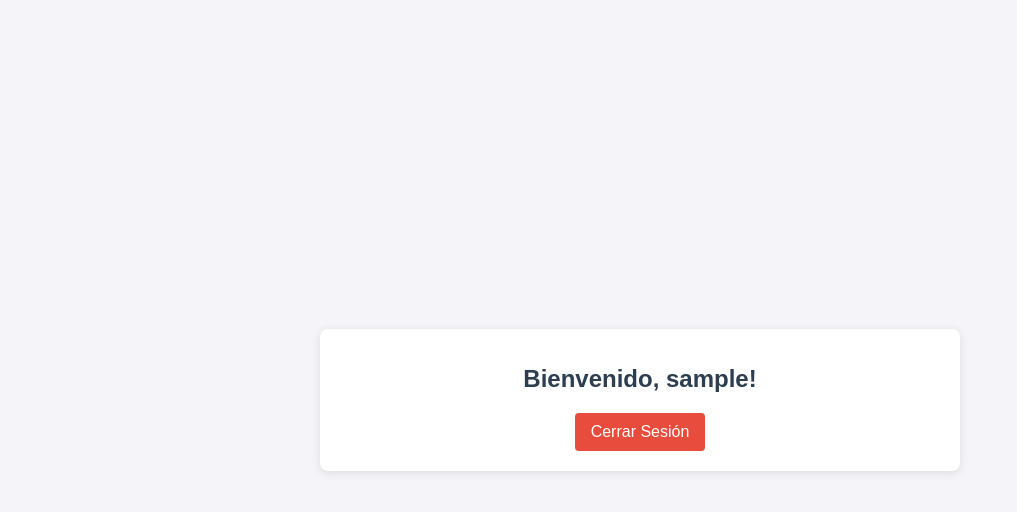
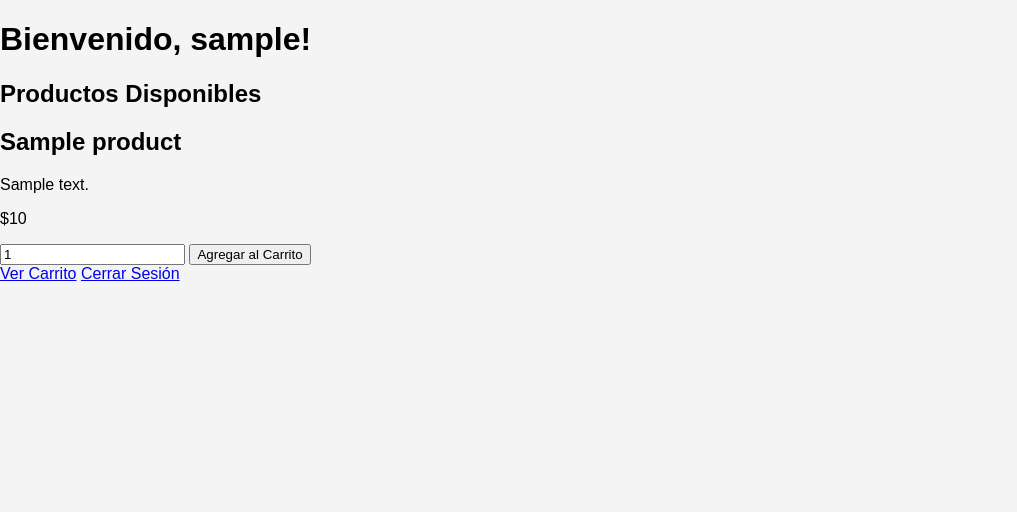
Before and after one commit to goisra/prueba1, a PHP site: page /user.php in a window 1280 px wide. Shown: the top 512 px of the page, without its empty margins (0-1017 px from the left). Run offline with PHP 8.4, Linux system fonts and the light colour scheme; the visitor is signed in with stand-in values (Sample User, id 1); tables that the repository leaves empty or names only in its code hold one stand-in row (values such as "Sample post").

Commit message:
Update user.php

```diff
--- a/Producto/user.php
+++ b/Producto/user.php
@@ -4,18 +4,45 @@ if (!isset($_SESSION['username']) || $_SESSION['user_type'] != 'user') {
     header("Location: login.php");
     exit();
 }
+
+include 'includes/db.php';
+$username = $_SESSION['username'];
+$query = "SELECT id FROM users WHERE username='$username'";
+$result = mysqli_query($conn, $query);
+$user = mysqli_fetch_assoc($result);
+$user_id = $user['id'];
+
+$query = "SELECT * FROM products";
+$result = mysqli_query($conn, $query);
 ?>
+
 <!DOCTYPE html>
 <html lang="en">
 <head>
     <meta charset="UTF-8">
     <title>User Dashboard</title>
-    <link rel="stylesheet" href="assets/styles2.css">
+    <link rel="stylesheet" href="assets/styles.css">
 </head>
 <body>
-    <div class="dashboard-container">
-        <h1>Bienvenido, <?php echo $_SESSION['username']; ?>!</h1>
-        <a href="logout.php">Cerrar Sesión</a>
+    <h1>Bienvenido, <?php echo $_SESSION['username']; ?>!</h1>
+    <h2>Productos Disponibles</h2>
+    <div class="products">
+        <?php
+        while ($row = mysqli_fetch_assoc($result)) {
+            echo "<div class='product'>
+                    <h2>{$row['name']}</h2>
+                    <p>{$row['description']}</p>
+                    <p>\${$row['price']}</p>
+                    <form method='post' action='add_to_cart.php'>
+                        <input type='hidden' name='product_id' value='{$row['id']}'>
+                        <input type='number' name='quantity' value='1' min='1'>
+                        <button type='submit'>Agregar al Carrito</button>
+                    </form>
+                  </div>";
+        }
+        ?>
     </div>
+    <a href="cart.php">Ver Carrito</a>
+    <a href="logout.php">Cerrar Sesión</a>
 </body>
 </html>
```
